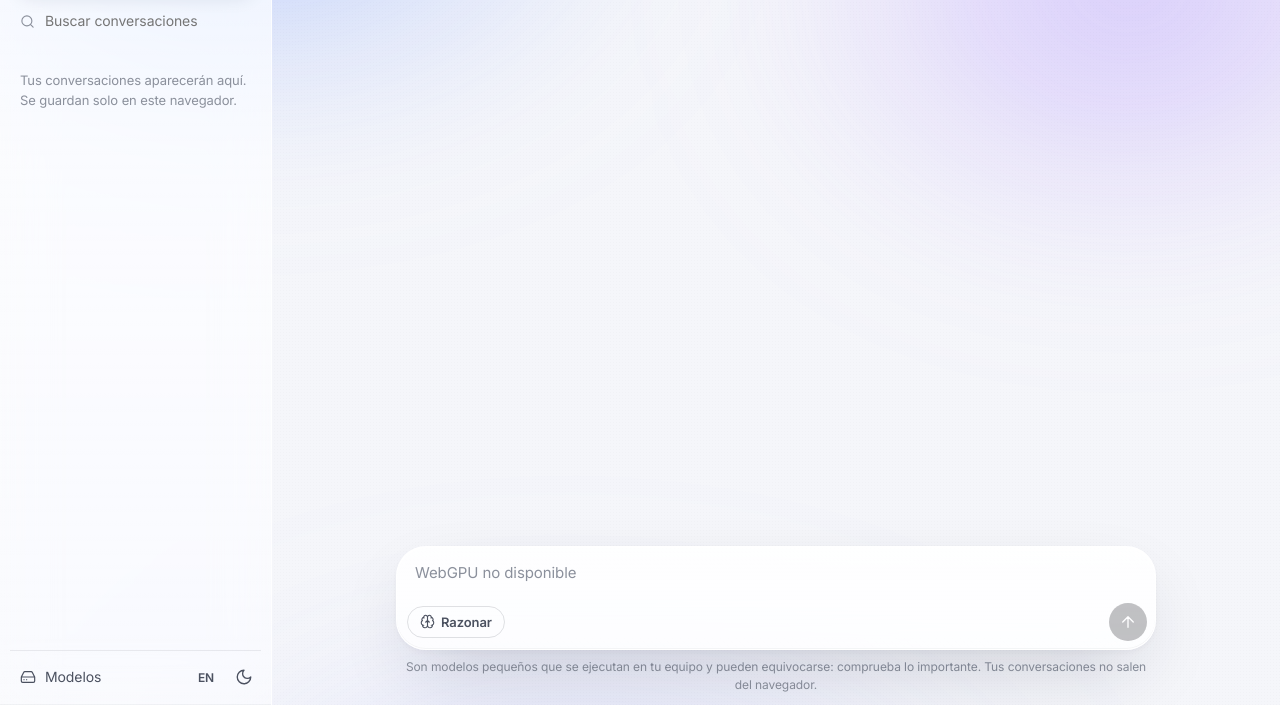
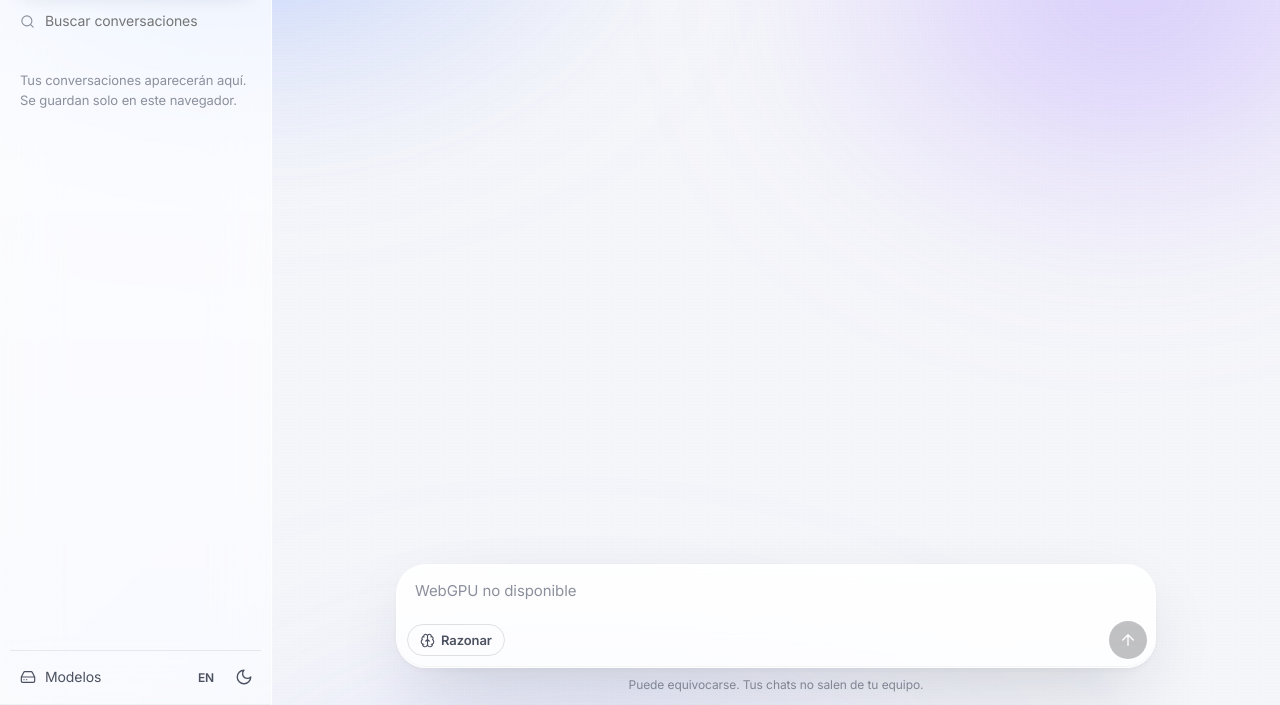
Before and after one commit to amintikk/webgpu-chat, a website built with Vite: page app/index.html in a window 1280 px wide. Shown: the part 95-800 px from the top of the page. Built offline with nearby package versions, Linux system fonts and the light colour scheme.

Commit message:
App: shorter note under the composer
Co-Authored-By: Claude Opus 5.5 <noreply@anthropic.com>

```diff
--- a/app/index.html
+++ b/app/index.html
@@ -54,7 +54,7 @@
               <button class="send" id="btn-send" type="submit" aria-label="Enviar"></button>
             </div>
           </form>
-          <p class="disclaimer">Son modelos pequeños que se ejecutan en tu equipo y pueden equivocarse: comprueba lo importante. Tus conversaciones no salen del navegador.</p>
+          <p class="disclaimer">Puede equivocarse. Tus chats no salen de tu equipo.</p>
         </footer>
       </main>
       <aside class="settings" id="settings" aria-label="Ajustes">
```
Also changed, not shown: en/app/index.html (+1 -1 lines).
